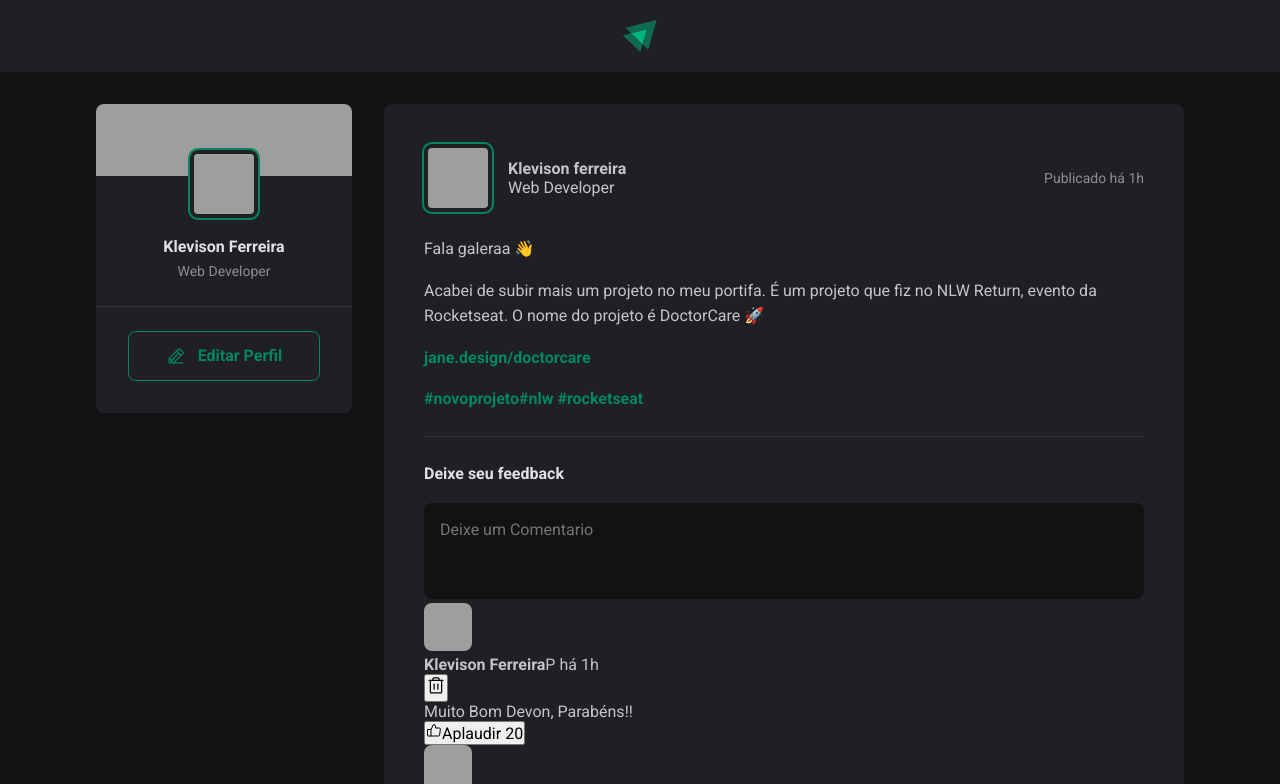
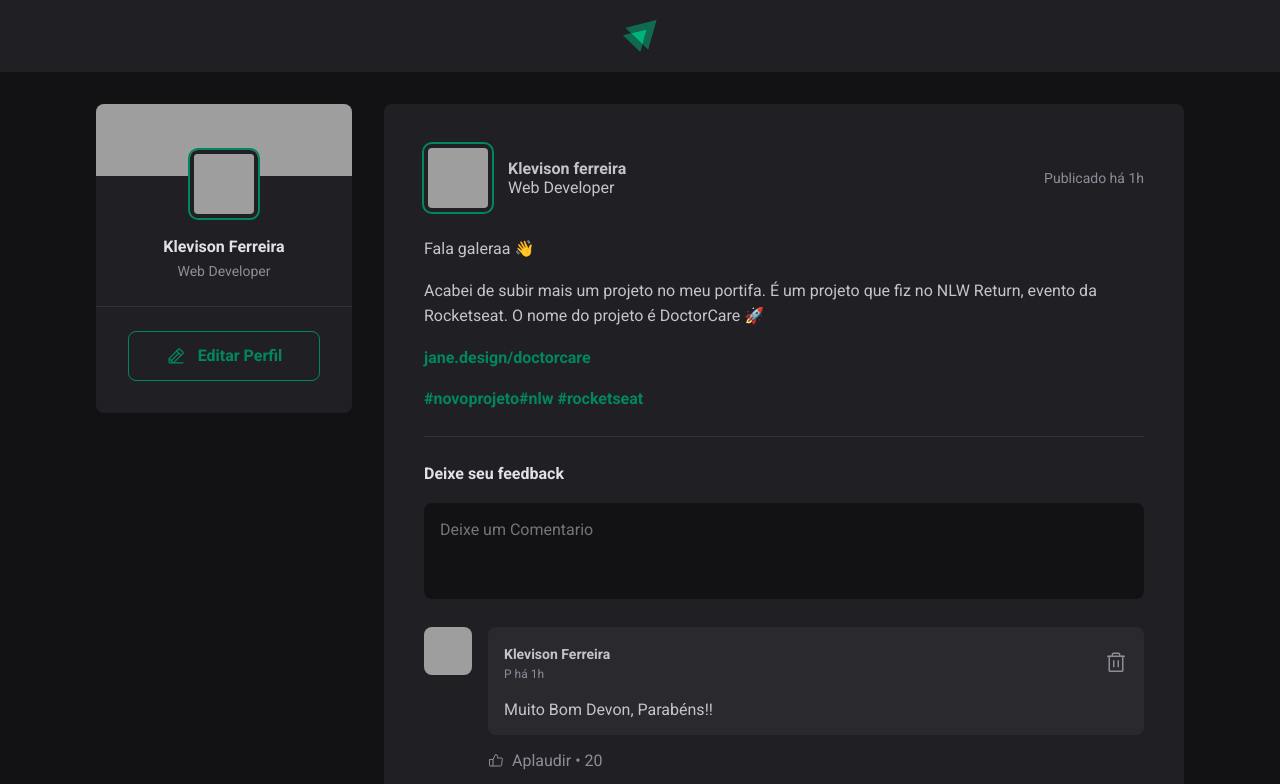
Before and after one commit to KlevisonF/Create-post, a React (Vite) app: page / in a window 1280 px wide. Shown: the top 784 px of the page. Built offline with nearby package versions, Linux system fonts and the light colour scheme; grey boxes are pictures that could not be loaded.

Commit message:
Ajustes Comentarios

```diff
--- a/src/components/Comment.jsx
+++ b/src/components/Comment.jsx
@@ -13,8 +13,8 @@
                             <strong>Klevison Ferreira</strong>
                             <time title='11 de Maio ás 08:13h' dateTime='2022-05-11 08:13:39'>P  há 1h</time>
                         </div>
-                        <button title='Deletar comentario'>
-                            <Trash size={20}/>
+                        <button  title='Deletar comentario'>
+                            <Trash size={24}/>
                         </button>
                     </header>
                     <p>Muito Bom Devon, Parabéns!!</p>
--- a/src/components/Comment.module.css
+++ b/src/components/Comment.module.css
@@ -1,12 +1,88 @@
-.commet{
+.comment {
     margin-top: 1.5rem;
     display: flex;
     gap: 1rem;
 
 }
 
-.comment > img{
-    width: 3rem ;
+.comment > img {
+    width: 3rem;
     height: 3rem;
     border-radius: 8px;
+
 }
+
+.commentBox {
+    flex: 1;
+}
+
+.commentContent {
+    background: var(--gray-700);
+    border-radius: 8px;
+    padding: 1rem;
+}
+
+.commentContent header {
+    display: flex;
+    align-items: center;
+    justify-content: space-between;
+
+}
+
+
+
+.authorAndTime strong {
+    display: block;
+    font-size: 0.875rem;
+    line-height: 1.6;
+}
+
+.authorAndTime time {
+    display: block;
+    font-size: 0.75rem;
+    line-height: 1.6;
+    color: var(--gray-400);
+}
+
+.commentContent header button {
+    background: transparent;
+    border: 0;
+    color: var(--gray-400);
+    cursor: pointer;
+    line-height: 0;
+}
+
+.commentContent header button:hover{
+    color: var(--red-500);
+
+}
+
+.commentContent p {
+    margin-top: 1rem;
+    color: var(--gray-300);
+}
+
+.commentBox footer{
+    margin-top: 1rem;
+}
+
+.commentBox footer button{
+    background: transparent;
+    border: 0;
+    color: var(--gray-400);
+    display: flex;
+    align-items: center;
+}
+
+.commentBox footer button:hover{
+    color: var(--green-300);
+}
+
+.commentBox footer button svg{
+    margin-right: 0.5rem;
+}
+
+.commentBox footer button span::before{
+    content:"\2022";
+    padding: 0 0.25rem;
+}
```
